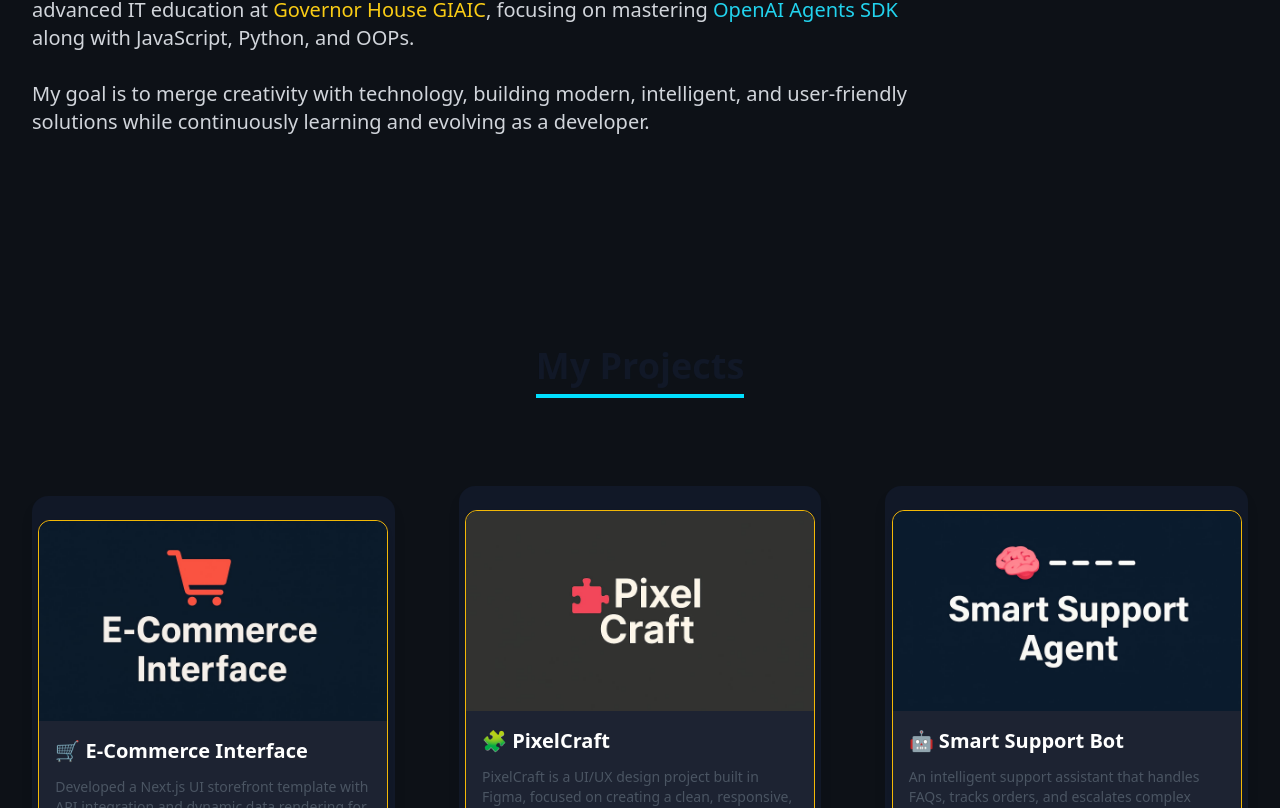
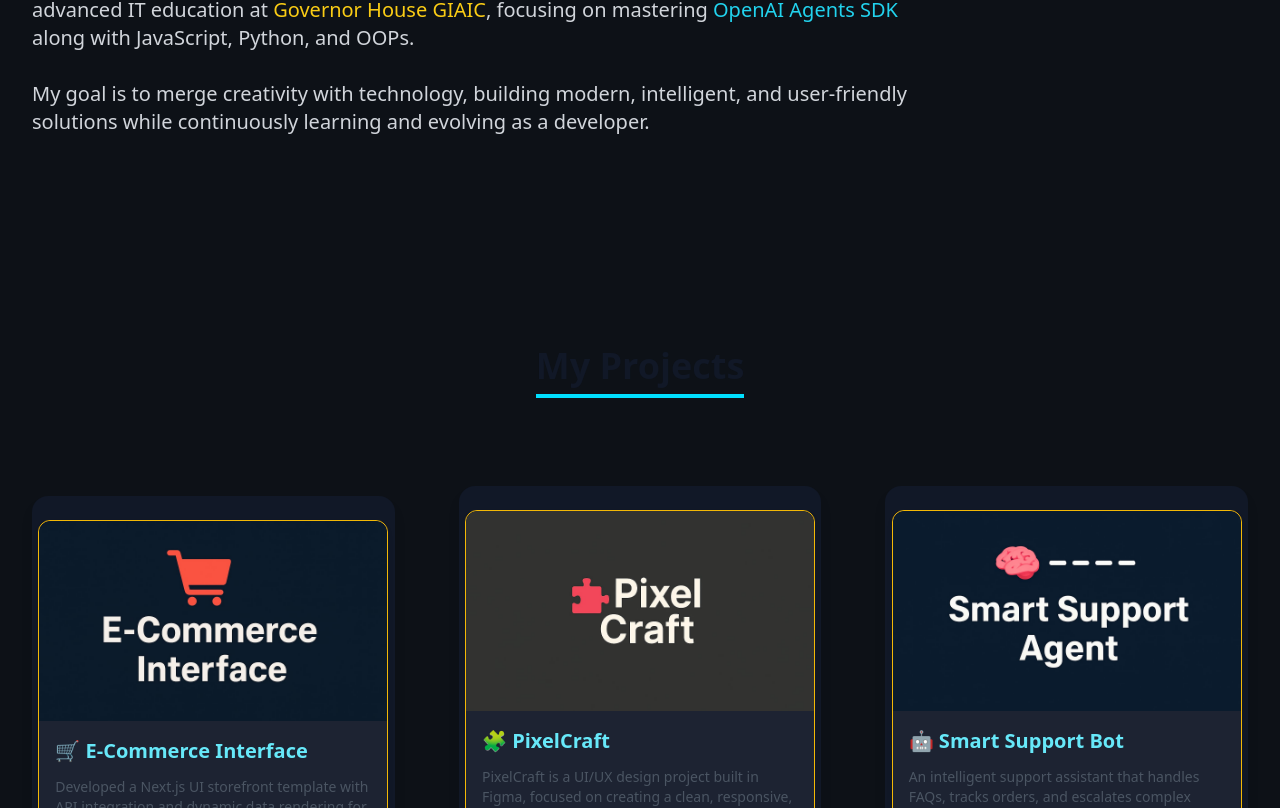
Before and after one commit to Hamzaaleem230/Portfolio, a Next.js app: page / in a window 1280 px wide. Shown: the part 992-1800 px from the top of the page. Built offline with nearby package versions, Linux system fonts and the light colour scheme.

Commit message:
Projects.tsx

```diff
--- a/src/components/Projects.tsx
+++ b/src/components/Projects.tsx
@@ -66,7 +66,7 @@ const data = [
 
 const Projects = () => {
   return (
-    <div id="projects" className="container px-4 sm:px-[-10px] md:px-8 pt-[210px] text-white">
+    <div id="projects" className="container px-4 sm:px-[-10px] md:px-8 pt-[210px] text-cyan-300">
       <Heading title="My Projects" />
       <div className="grid gap-10 sm:gap-12 md:gap-16 md:grid-cols-2 xl:grid-cols-3 place-items-center pt-14">
         {data.map((el) => (
```
